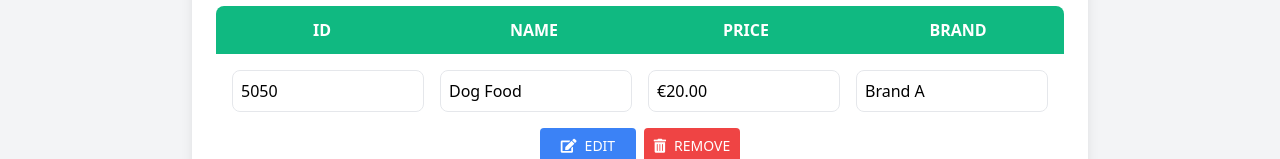
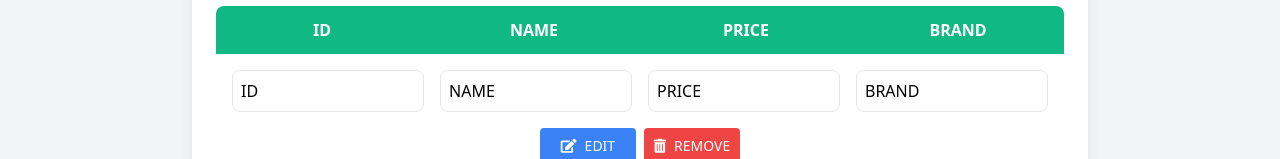
Before and after one commit to Patriciaddc80/ADMINSITRADOR-DE-PRODUCTOS, a website: page index.html in a window 1280 px wide. Shown: the part 280-439 px from the top of the page. Drawn offline with nearby package versions, Linux system fonts and the light colour scheme.

Commit message:
value inputs

```diff
--- a/index.html
+++ b/index.html
@@ -56,13 +56,13 @@
                         <!-- Example row -->
                         <div class="border-b border-gray-200 p-4">
                             <div class="grid grid-cols-1 sm:grid-cols-4 gap-4">
-                                <input type="text" value="5050"
+                                <input type="text" value="ID"
                                     class="w-full p-2 border rounded-lg focus:ring-2 focus:ring-green-500 focus:border-transparent">
-                                <input type="text" value="Dog Food"
+                                <input type="text" value="NAME"
                                     class="w-full p-2 border rounded-lg focus:ring-2 focus:ring-green-500 focus:border-transparent">
-                                <input type="text" value="€20.00"
+                                <input type="text" value="PRICE"
                                     class="w-full p-2 border rounded-lg focus:ring-2 focus:ring-green-500 focus:border-transparent">
-                                <input type="text" value="Brand A"
+                                <input type="text" value="BRAND"
                                     class="w-full p-2 border rounded-lg focus:ring-2 focus:ring-green-500 focus:border-transparent">
                             </div>
                             <div class="flex justify-center gap-2 mt-4">
```
